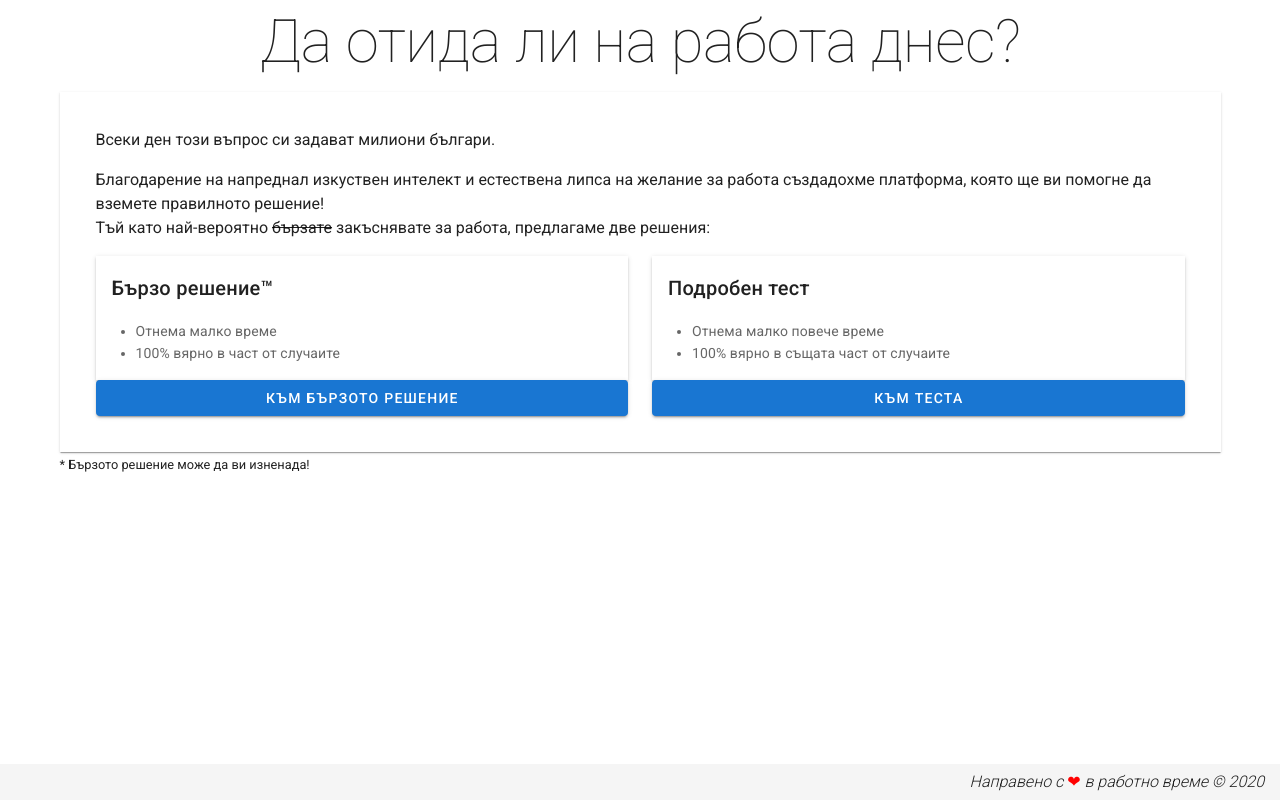
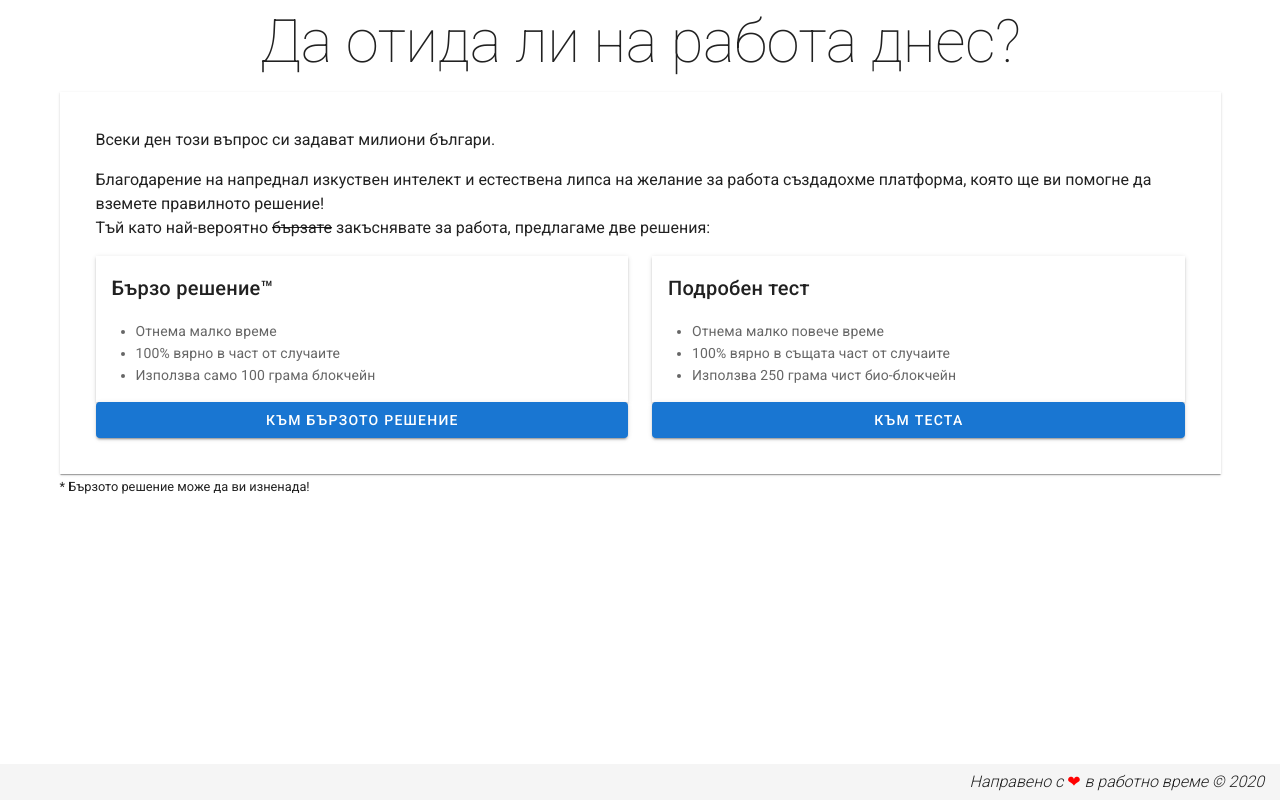
Before and after one commit to chilyashev/dolr, a Nuxt app: page / in a window 1280 px wide. Built offline with nearby package versions, Linux system fonts and the light colour scheme.

Commit message:
Changed favicon and fixed question titles not breaking words properly when resolution is low

```diff
--- a/pages/assess.vue
+++ b/pages/assess.vue
@@ -11,7 +11,7 @@
     <v-flex xs12 sm8 md6 v-if="!showAnswer">
       <div class="text-center"></div>
       <v-card>
-        <v-card-title class="headline">{{currentQuestion.question}}</v-card-title>
+        <v-card-title class="headline" style="word-break: keep-all">{{currentQuestion.question}}</v-card-title>
         <v-card-subtitle>Въпрос: {{currentQuestionIndex+1}}/{{totalQuestions}}</v-card-subtitle>
         <v-card-text>
           <v-radio-group v-model="currentAnswer">
--- a/pages/index.vue
+++ b/pages/index.vue
@@ -17,6 +17,7 @@
                 <ul>
                   <li>Отнема малко време</li>
                   <li>100% вярно в част от случаите</li>
+                  <li>Използва само 100 грама блокчейн</li>
                 </ul>
               </v-card-text>
             </v-card>
@@ -29,6 +30,7 @@
                 <ul>
                   <li>Отнема малко повече време</li>
                   <li>100% вярно в същата част от случаите</li>
+                  <li>Използва 250 грама чист био-блокчейн</li>
                 </ul>
               </v-card-text>
             </v-card>
```
Also changed, not shown: static/v.png, 1 other file (tests, documents, lock files or other folders).
